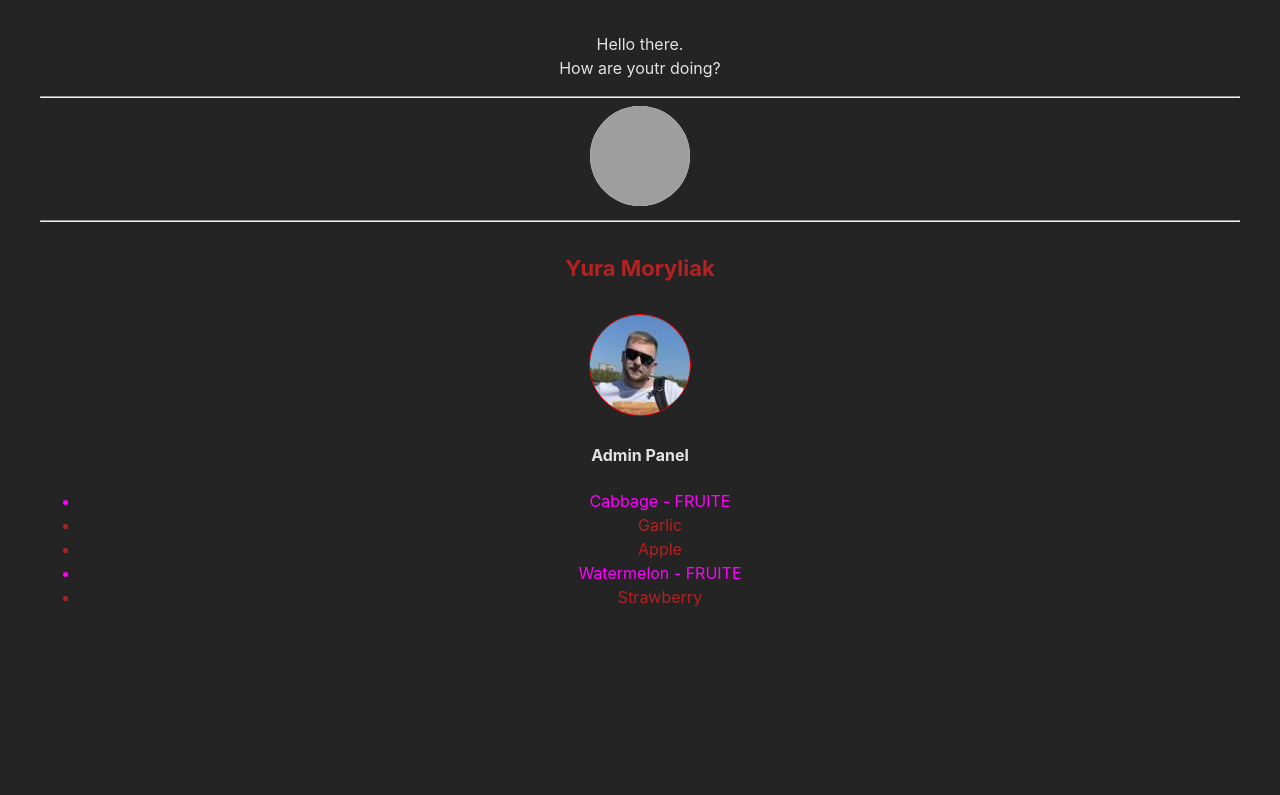
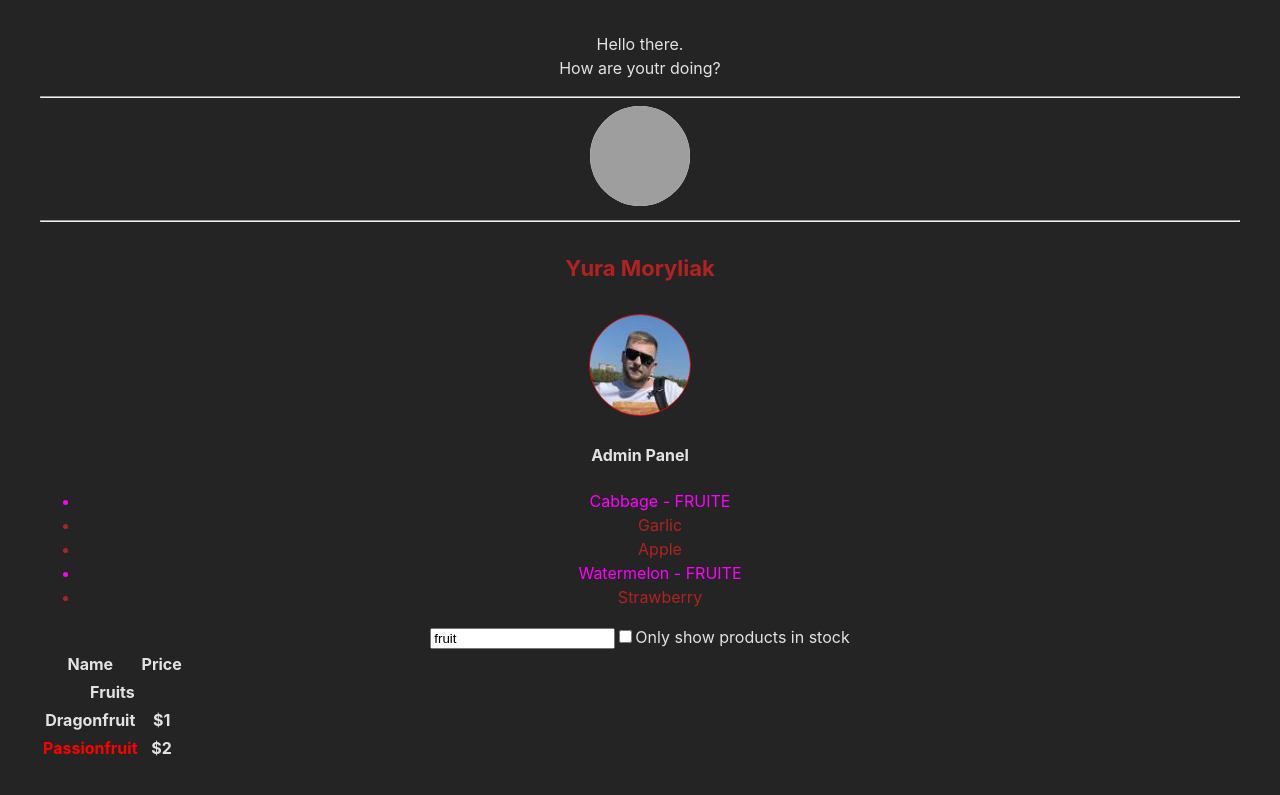
Before and after one commit to yura-moryliak/react-learn-starter, a React (Vite) app: page / in a window 1280 px wide. Shown: the part 404-1199 px from the top of the page. Before the commit the page ends 1069 px from the top, so only its background shows below. Built offline with nearby package versions, Linux system fonts and the light colour scheme; grey boxes are pictures that could not be loaded.

Commit message:
ThinkInReactWay  - add products list with separation for components

```diff
--- a/src/App.tsx
+++ b/src/App.tsx
@@ -6,6 +6,16 @@
 import MyProfile from './components/my-profile/MyProfile';
 import ProductsList from './components/about-page/products-list/ProductsList';
 import { useState } from 'react';
+import FilterableProductTable from './components/thinking-in-react/ThinkingInReact';
+
+const PRODUCTS = [
+  { category: "Fruits", price: "$1", stocked: true, name: "Apple" },
+  { category: "Fruits", price: "$1", stocked: true, name: "Dragonfruit" },
+  { category: "Fruits", price: "$2", stocked: false, name: "Passionfruit" },
+  { category: "Vegetables", price: "$2", stocked: true, name: "Spinach" },
+  { category: "Vegetables", price: "$4", stocked: false, name: "Pumpkin" },
+  { category: "Vegetables", price: "$1", stocked: true, name: "Peas" }
+];
 
 function App() {
 
@@ -13,6 +23,7 @@
     <>
       <FirstStepsLearning />
       <SecondStepLearning />
+      <FilterableProductTable products={PRODUCTS} />
     </>
   )
 }
--- /dev/null
+++ b/src/components/thinking-in-react/ThinkingInReact.tsx
@@ -0,0 +1,111 @@
+import { useState } from "react";
+
+export interface ProductInteface {
+    category: string;
+    price: string;
+    stocked: boolean;
+    name: string;
+}
+
+
+function ProductCategoryRow({ category } : { category: string }) {
+    return (
+        <tr>
+            <th colSpan={2}>
+                {category}
+            </th>
+        </tr>
+    );
+}
+
+function ProductRow({product}: {product: ProductInteface}) {
+    const name = product.stocked ? product.name :
+        <span style={{ color: 'red' }}>
+            {product.name}
+        </span>;
+
+        return (
+            <tr>
+                <th>{ name }</th>
+                <th>{ product.price }</th>
+            </tr>
+        )
+}
+
+function ProductTable({products, filterText, inStockOnly}: {products: ProductInteface[], filterText: string, inStockOnly: boolean}): any {
+    const rows: any[] = [];
+    let lastCategory: any = null;
+
+    products.forEach((product: ProductInteface) => {
+
+        if (product.name.toLocaleLowerCase().indexOf(
+            filterText.toLocaleLowerCase()
+        ) === -1) {
+            return;
+        }
+
+        if (product.category !== lastCategory) {
+            rows.push(
+                <ProductCategoryRow
+                    category={product.category}
+                    key={product.category} />
+            )
+        }
+
+        rows.push(<ProductRow product={product} key={product.name} />);
+        lastCategory = product.category;
+    });
+
+    return (
+        <table>
+            <thead>
+                <tr>
+                    <th>Name</th>
+                    <th>Price</th>
+                </tr>
+            </thead>
+            <tbody>{rows}</tbody>
+        </table>
+    )
+}
+
+function SearchBar({ filterText, inStockOnly, onFilterTextChange, onInStockOnlyChange }: { filterText: string, inStockOnly: boolean, onFilterTextChange: any, onInStockOnlyChange: any }) {
+    return (
+        <form>
+            <input
+                type="text"
+                placeholder="Search ..."
+                value={ filterText }
+                onChange={ (e) => onFilterTextChange(e.target.value) } />
+
+            <label htmlFor="label">
+                <input
+                    type="checkbox"
+                    id="label"
+                    checked={ inStockOnly }
+                    onChange={ (e) => onInStockOnlyChange(e.target.checked) } />
+                Only show products in stock
+            </label>
+        </form>
+    );
+}
+
+export default function FilterableProductTable({ products }: { products: ProductInteface[] }) {
+    const [filterText, setFilterText] = useState('fruit');
+    const [inStockOnly, setInStockOnly] = useState(false);
+
+    return (
+        <div>
+            <SearchBar
+                filterText={filterText}
+                inStockOnly={inStockOnly}
+                onFilterTextChange={setFilterText}
+                onInStockOnlyChange={setInStockOnly} />
+
+            <ProductTable
+                products={products}
+                filterText={filterText}
+                inStockOnly={inStockOnly}  />
+        </div>
+    );
+}
```
Also changed, not shown: src/components/thinking-in-react/ThinkingInReact.css (added).
